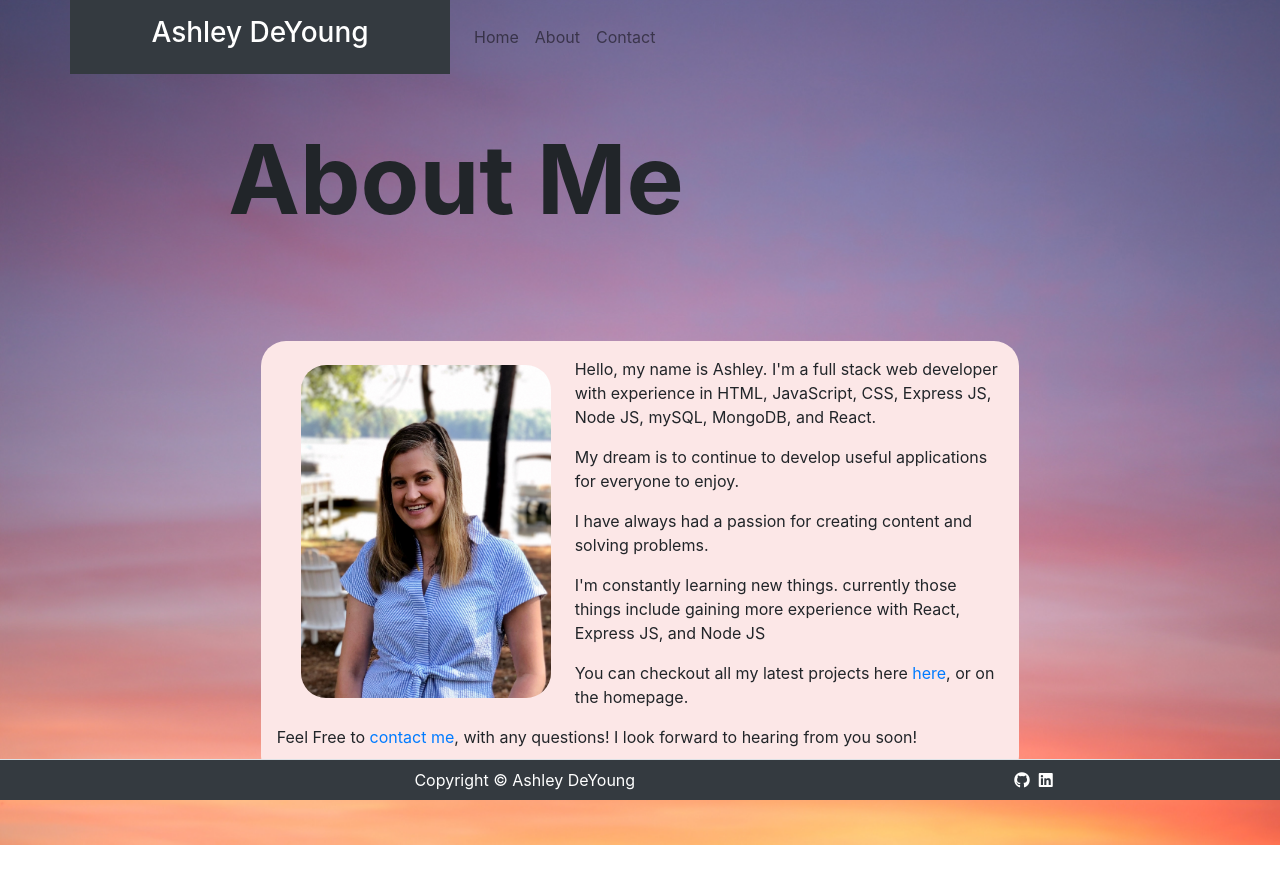
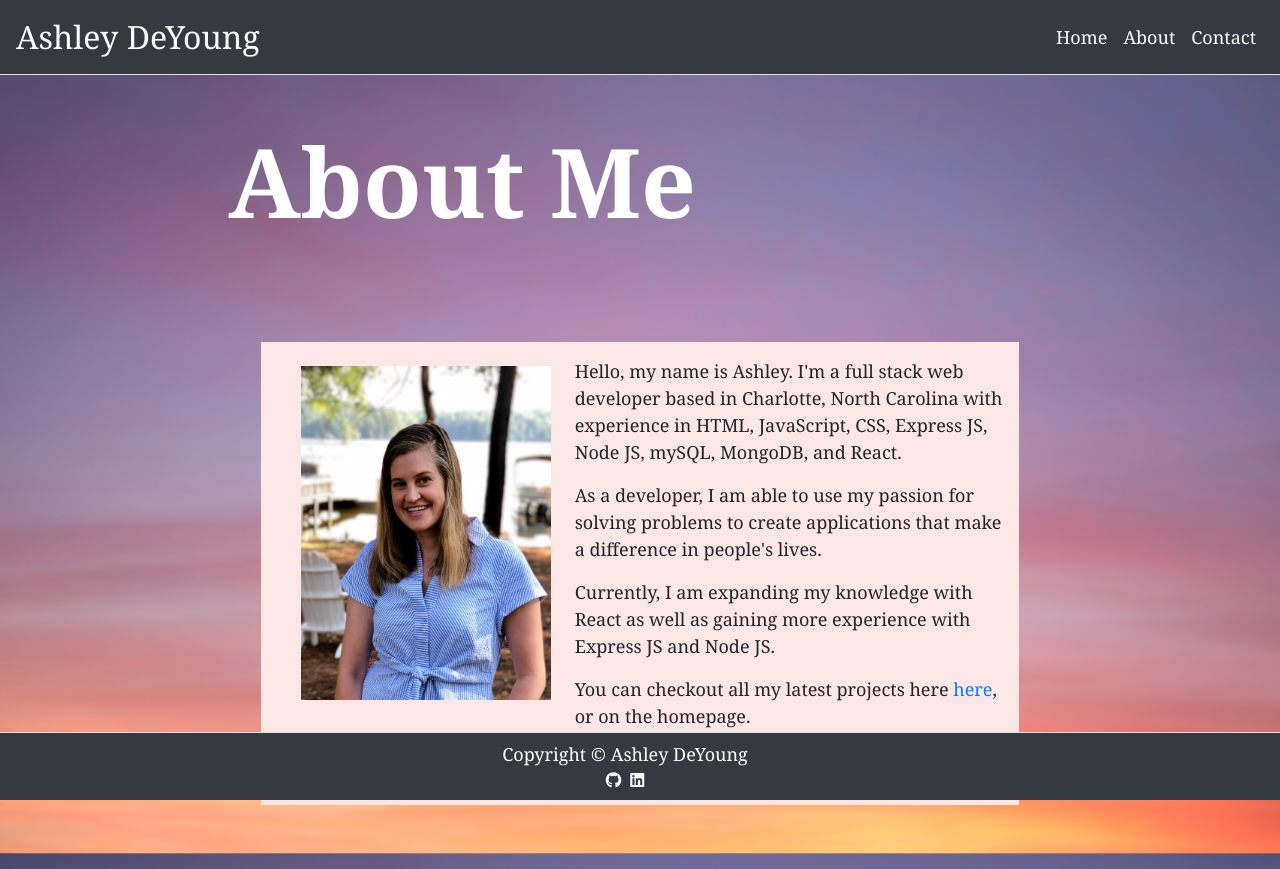
Before and after one commit to ashleydeyoung/react-portfolio, a React (Create React App) app: page /about in a window 1280 px wide. Before the commit the page ends 845 px from the top, so only its background shows below. Built offline with nearby package versions, Linux system fonts and the light colour scheme.

Commit message:
font change

```diff
--- a/src/App.css
+++ b/src/App.css
@@ -47,9 +47,31 @@ body {
 
 .see {
   background-color: #fce7e7;
-  border-radius: 25px;
+  /* border-radius: 25px; */
 }
 
-.round {
+/* .round {
   border-radius: 25px;
+} */
+
+.drop {
+  background-color: #fce7e7;
 }
+
+.font1 {
+  font-family: Georgia, 'Times New Roman', Times, serif
+}
+
+p {
+  font-size: large;
+}
+
+.font2 {
+  font-size: large;
+  font-family: Georgia, 'Times New Roman', Times, serif
+}
+
+.font3 {
+  font-size: xx-large;
+  font-family: Georgia, 'Times New Roman', Times, serif
+}
--- a/src/App.js
+++ b/src/App.js
@@ -21,8 +21,8 @@ class App extends React.Component {
         { title: "Contact", path: "/contact" },
       ],
       home: {
-        title: "My projects",
-        subTitle: "Creating content of all types",
+        title: "Passion",
+        subTitle: "Creating with a purpose",
         text: "Checkout my projects below",
       },
       about: {
@@ -37,37 +37,20 @@ class App extends React.Component {
     return (
       <Router>
         <Container className="p-0" fluid={true}>
-          <nav className="navbar navbar-expand-lg  navbar-transparet bg-transparent p-0">
-            <div className="container p-0 h-100 full-width">
-              <div className="row w-100 m-0 h-100">
-                <div
-                  id="clickable"
-                  className="col-md-4 h-100 text-white text-center text-nowrap bg-dark py-3 px-0 m-0"
-                >
-                  <h3>Ashley DeYoung</h3>
-                </div>
-                <Navbar className="navbar justify-content-right">
-                  <Navbar.Toggle
-                    className="border-0"
-                    aria-controls="navbar-toggle"
-                  />
-                  <Navbar.Collapse id="navbar-toggle">
-                    <Nav className="ml-auto">
-                      <Link className="nav-link" to="/">
-                        Home
-                      </Link>
-                      <Link className="nav-link" to="/about">
-                        About
-                      </Link>
-                      <Link className="nav-link" to="/contact">
-                        Contact
-                      </Link>
-                    </Nav>
-                  </Navbar.Collapse>
-                </Navbar>
-              </div>
-            </div>
-          </nav>
+
+        <Navbar className="border-bottom bg-dark text-white"  expand="lg">
+            <Navbar.Brand className="bg-dark font3 text-white">Ashley DeYoung</Navbar.Brand>
+
+            <Navbar.Toggle className="border-0" aria-controls="navbar-toggle" />
+            <Navbar.Collapse id="navbar-toggle">
+              <Nav className="ml-auto">
+                <Link className="nav-link font2 text-white" to="/">Home</Link>
+                <Link className="nav-link font2 text-white" to="/about">About</Link>
+                <Link className="nav-link font2 text-white" to="/contact">Contact</Link>
+              </Nav>
+            </Navbar.Collapse>
+          </Navbar>
+
 
           <Route
             path="/"
--- a/src/components/CardInfo.js
+++ b/src/components/CardInfo.js
@@ -6,7 +6,7 @@ function CardInfo(props) {
     const style = useSpring({opacity: 1, from: {opacity: 0}});
 
     return(
-        <animated.div className="g-card-info text-center" style={style}>
+        <animated.div className="g-card-info text-center font1" style={style}>
             <h5 className="g-card-title">{props.title}</h5>
             <p className="g-card-sub-title">{props.subTitle}</p>
             <a href={props.link} target="_blank" rel="noopener noreferrer">Deployed Link</a>
--- a/src/components/Footer.js
+++ b/src/components/Footer.js
@@ -1,19 +1,19 @@
 import React from "react";
 import Container from "react-bootstrap/Container";
-
-
+import "../App.css";
 
 function Footer() {
   return (
     <footer className="mt-5">
       <Container fluid={true}>
-
         <nav className="navbar bottomStyle fixed-bottom navbar-text bg-dark text-center border-top text-white">
-            <div className="container  full-width m-0 w-100">
             <div className="row w-100 full-width">
-                <div className="col-xl-1"></div>
-                <div className="col-xl-9 text-center">Copyright © Ashley DeYoung</div>
-                <div className="col-xl-2">
+              <div className="col font2 text-center">
+                Copyright © Ashley DeYoung
+              </div>
+            </div>
+            <div className="row w-100 full-width">
+              <div className="col text-center">
               <a
                 href="https://github.com/ashleydeyoung"
                 className="text-right text-white"
@@ -27,11 +27,12 @@ function Footer() {
               >
                 <i className="fab fa-linkedin"></i>
               </a>
+
               </div>
             </div>
-            </div>
+
+
         </nav>
-
       </Container>
     </footer>
   );
--- a/src/components/Hero.js
+++ b/src/components/Hero.js
@@ -3,6 +3,7 @@ import Jumbotron from 'react-bootstrap/Jumbotron';
 import Container from 'react-bootstrap/Container';
 import Row from 'react-bootstrap/Row';
 import Col from 'react-bootstrap/Col';
+import "../App.css";
 
 function Hero(props) {
 
@@ -11,9 +12,9 @@ function Hero(props) {
             <Container fluid={true}>
                 <Row className="justify-content-center py-5">
                     <Col md={8} sm={12}>
-                        { props.title && <h1 className="display-1 font-weight-bolder">{props.title}</h1> }
-                        { props.subTitle && <h3 className="display-4 font-weight-light">{props.subTitle}</h3> }
-                        { props.text && <h3 className="lead font-weight-light">{props.text}</h3> }
+                        { props.title && <h1 className="display-1 font1 text-white font-weight-bolder">{props.title}</h1> }
+                        { props.subTitle && <h3 className="display-4 text-white font1 font-weight-light">{props.subTitle}</h3> }
+                        { props.text && <h3 className="lead  font1 text-white font-weight-light">{props.text}</h3> }
                     </Col>
                 </Row>
             </Container>
--- a/src/pages/AboutPage.js
+++ b/src/pages/AboutPage.js
@@ -13,17 +13,15 @@ function AboutPage(props) {
 
             <Content>
             <img height="200" width="250" className="round img-fluid float-left m-2 mx-4" src={photo} alt="ashleydeyoung" />
-            <p>Hello, my name is Ashley. I'm a full stack web developer with experience in HTML, JavaScript, CSS, Express JS, Node JS, mySQL, MongoDB, and React.</p>
+            <p className="font1">Hello, my name is Ashley. I'm a full stack web developer based in Charlotte, North Carolina with experience in HTML, JavaScript, CSS, Express JS, Node JS, mySQL, MongoDB, and React.</p>
 
-            <p>My dream is to continue to develop useful applications for everyone to enjoy.</p>
+            <p className="font1">As a developer, I am able to use my passion for solving problems to create applications that make a difference in people's lives.</p>
 
-            <p>I have always had a passion for creating content and solving problems.</p>
+            <p className="font1">Currently, I am expanding my knowledge with React as well as gaining more experience with Express JS and Node JS.</p>
 
-            <p>I'm constantly learning new things. currently those things include gaining more experience with React, Express JS, and Node JS</p>
+            <p className="font1">You can checkout all my latest projects here <a href="https://github.com/ashleydeyoung" target="_blank" rel="noopener noreferrer">here</a>, or on the homepage.</p>
 
-            <p>You can checkout all my latest projects here <a href="https://github.com/ashleydeyoung" target="_blank" rel="noopener noreferrer">here</a>, or on the homepage.</p>
-
-            <p>Feel Free to <a href="/contact" rel="noopener noreferrer">contact me</a>, with any questions! I look forward to hearing from you soon!</p>
+            <p className="font1">Feel free to <a href="/contact" rel="noopener noreferrer">contact me</a> with any questions! I look forward to hearing from you soon!</p>
             </Content>
         </div>
     );
```
Lines whose indentation alone changed are shown as unchanged.
